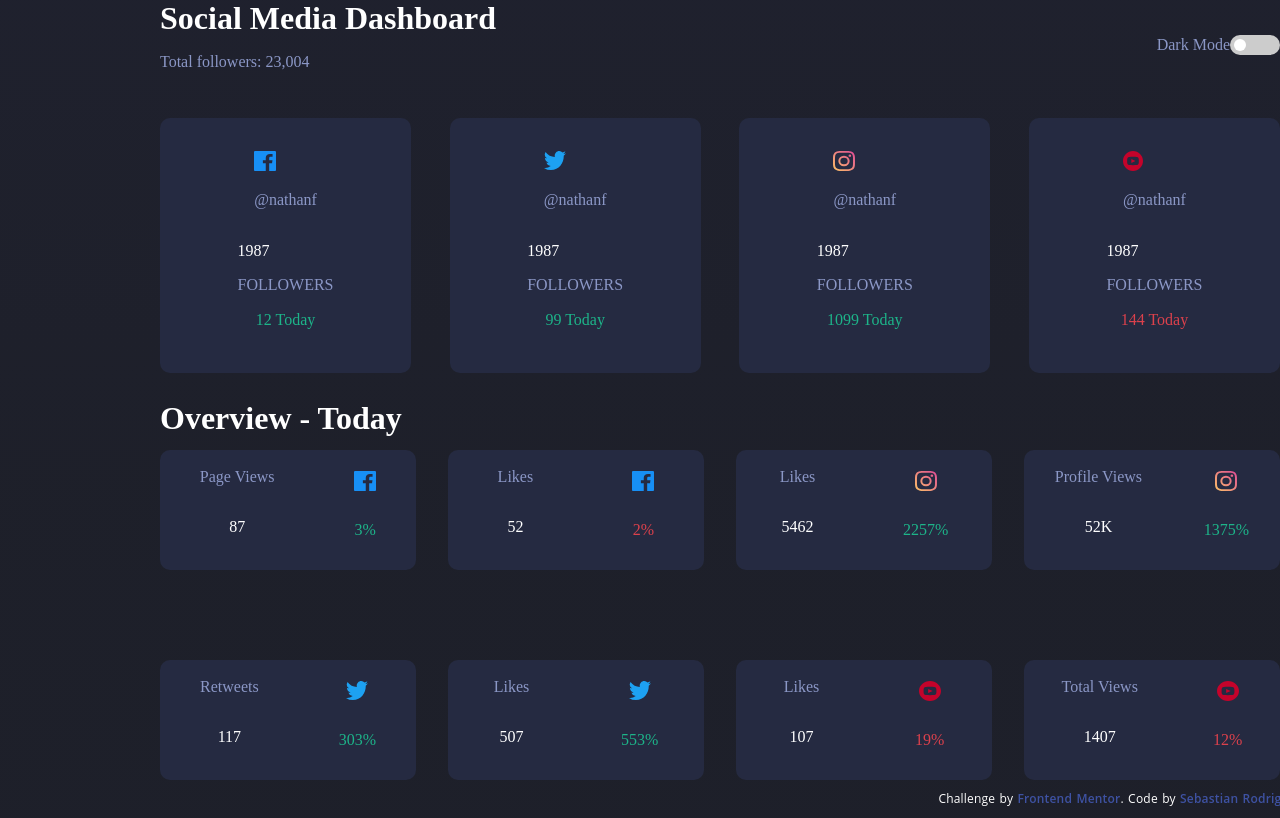
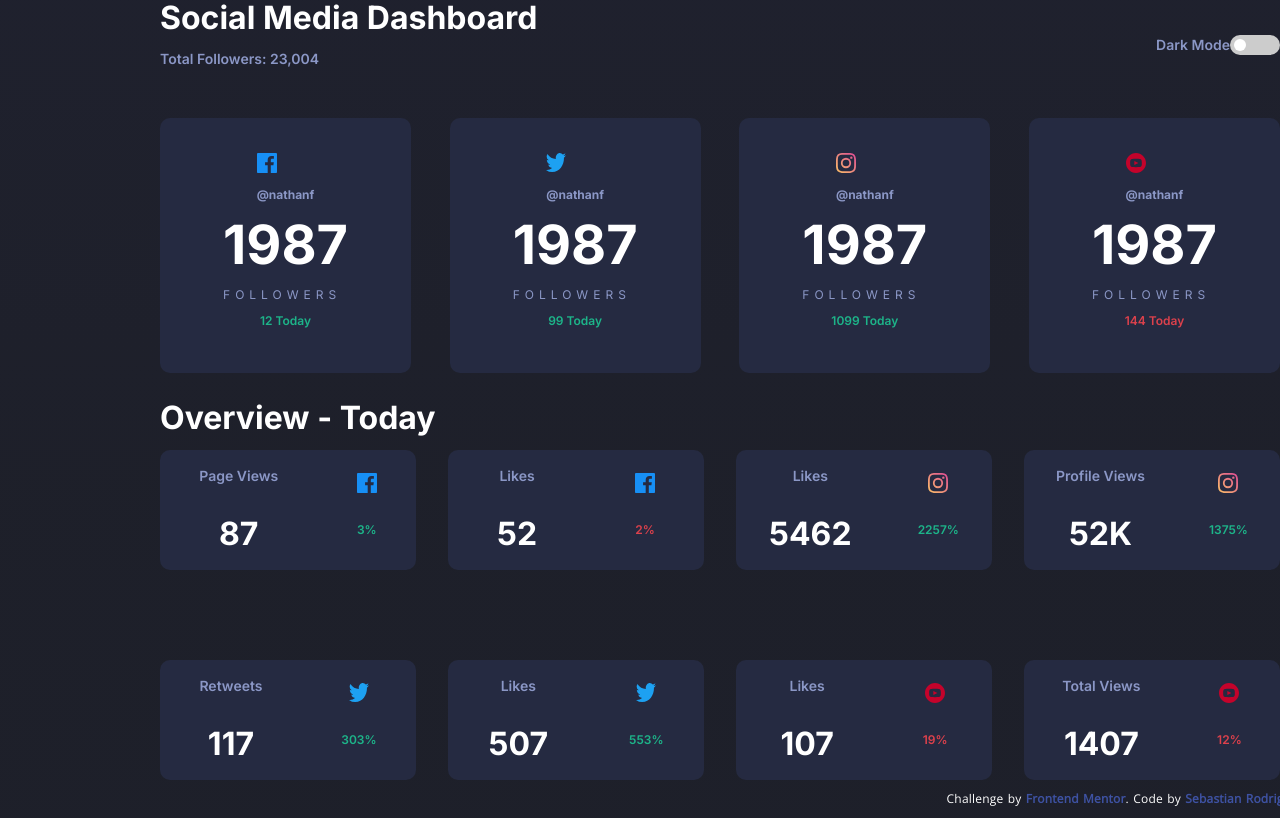
Before and after one commit to sebasrodri237/Frontend-Mentor-Social-media-dashboard-with-theme-switcher-master, a plain HTML site: page index.html in a window 1280 px wide. Shown: the top 818 px of the page. Drawn offline with nearby package versions, Linux system fonts and the light colour scheme.

Commit message:
Adding the correct fonts, sizes and weights for all elements. The next step is organize the spaces between elements

```diff
--- a/css/styles.css
+++ b/css/styles.css
@@ -62,6 +62,13 @@
     border-radius: 50%;
   }
 /*End of the external code*/
+.dashboard-start,
+.all-followers,
+.today__title,
+.today-followers{
+
+  font-family: inter;
+}
 .dashboard-start__title,
 .all-followers__text--title,
 .today-followes-number,
@@ -77,6 +84,19 @@
 
   color:#8b97c6;
 }
+.dashboard-start__text,
+.dashboard-start__toggle--text,
+.today-followers__title{
+
+  font-size: 14px;
+  font-weight: 600;
+}
+.increase,
+.decrease{
+
+  font-size: 12px;
+  font-weight: 600;
+}
 .container{
 
   background: linear-gradient(to top, hsl(230, 17%, 14%) 40%,hsl(232, 19%, 15%));
@@ -84,7 +104,7 @@
 .icon{
 
   height: 20px;
-  width: 22px;
+  width: 20px;
 }
 .dashboard-start{
 
@@ -94,6 +114,7 @@
 .dashboard-start__title{
 
   margin: 0px;
+
 }
 .dashboard-start__toggle{
 
@@ -105,6 +126,23 @@
   display: flex;
   justify-content: space-between;
   align-items: center;
+}
+.all-followers__text{
+
+  font-size: 12px;
+  font-weight: 700;
+}
+.all-followers__text--title{
+
+  margin: 0;
+  font-size: 54px;
+  font-weight: 700;
+}
+.all-followers__text--two{
+
+  font-size: 12px;
+  letter-spacing: 5px;
+  font-weight: 400;
 }
 .all-followers-item{
 
@@ -150,11 +188,17 @@
 }
 .today-followers__title{
 
-  margin-top: 0px;
+  margin: 0px;
 }
 .today-followers-item .icon{
 
   margin-bottom: 30px;
+}
+.today-followes-number{
+
+  font-size: 32px;
+  font-weight: 700;
+  margin-bottom: 0;
 }
 .increase{
 
--- a/index.html
+++ b/index.html
@@ -5,6 +5,8 @@
   <meta name="viewport" content="width=device-width, initial-scale=1.0"> <!-- displays site properly based on user's device -->
 
   <link rel="icon" type="image/png" sizes="32x32" href="./images/favicon-32x32.png">
+  <link href="https://fonts.googleapis.com/css2?family=Inter:wght@200;400;600;700;900&display=swap" rel="stylesheet">
+  <link href="https://fonts.googleapis.com/css2?family=Open+Sans&display=swap" rel="stylesheet">
 
   <title>Frontend Mentor | Social Media Dashboard width theme switcher master</title>
   <link rel="stylesheet" href="css/normalize.css">
@@ -20,7 +22,7 @@
     <section class="dashboard-start">
       <div>
         <h1 class="dashboard-start__title">Social Media Dashboard</h1>
-        <p class="dashboard-start__text">Total followers: 23,004</p>
+        <p class="dashboard-start__text">Total Followers: 23,004</p>
       </div>
       <div class="dashboard-start__toggle">
         <p class="dashboard-start__toggle--text">Dark Mode</p>
@@ -175,7 +177,6 @@
         </div>
       </div>
 
-
     </section>
 
     <footer class="attribution">
```
